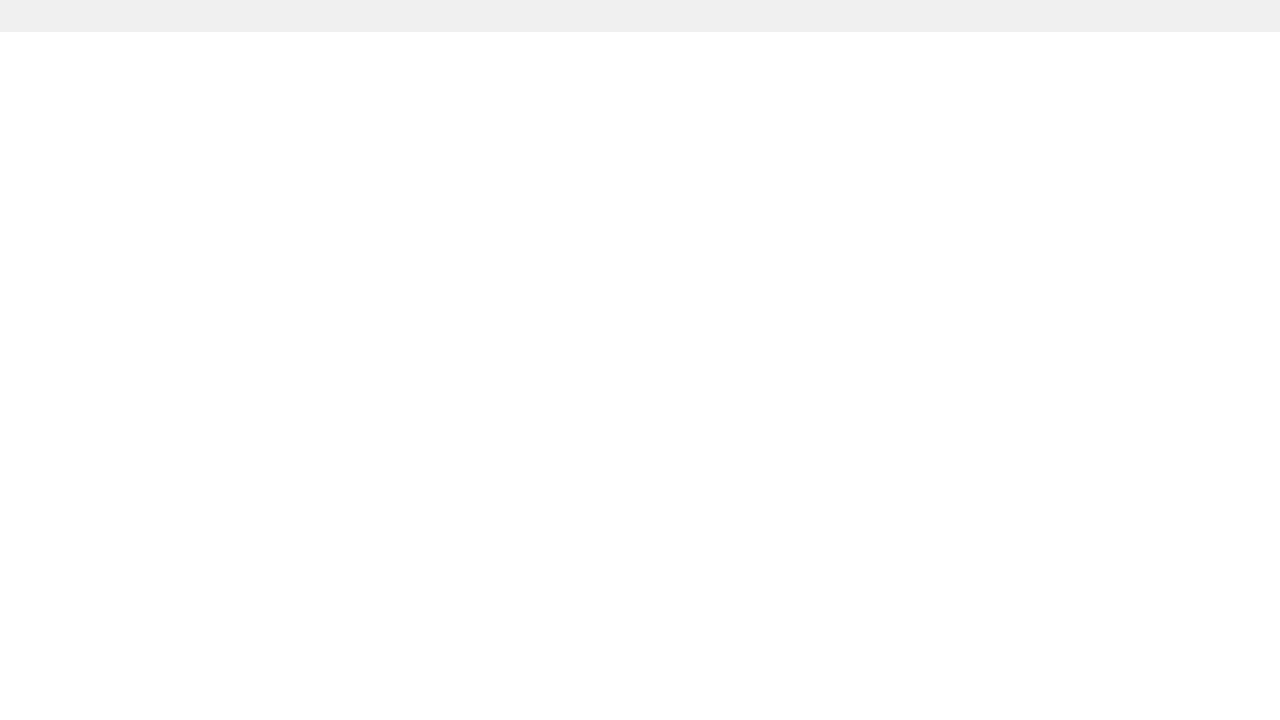
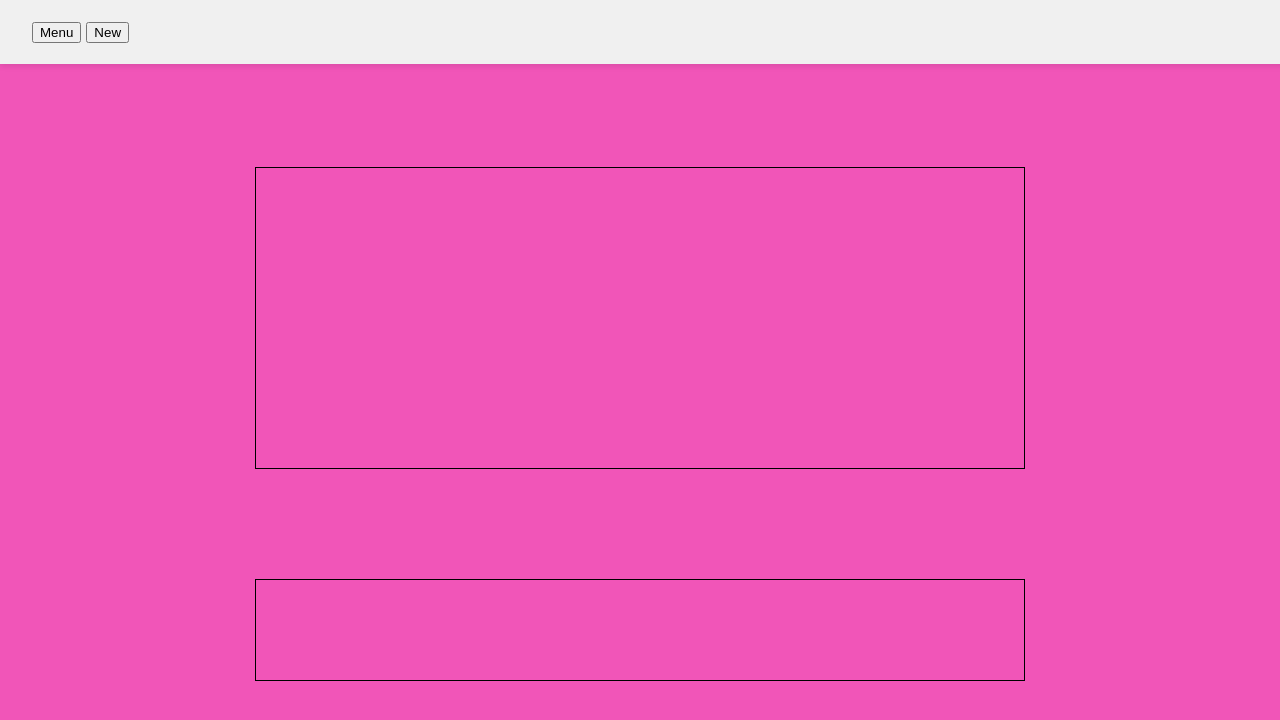
Before and after one commit to siberian-devsky/dnd-mini, a website: page client/index.html in a window 1280 px wide. Drawn offline with Linux system fonts and the light colour scheme.

Commit message:
add basic ui skeleton

```diff
--- a/client/index.html
+++ b/client/index.html
@@ -3,20 +3,18 @@
 <head>
   <meta charset="UTF-8">
   <meta name="viewport" content="width=device-width, initial-scale=1.0">
+  <link rel="stylesheet" href="style.css">
   <title>KILL DICE</title>
-  <style>
-    body { font-family: Arial, sans-serif; margin: 0; padding: 0; }
-    header { background-color: #f0f0f0; padding: 1rem; text-align: center; }
-    main { padding: 2rem; }
-  </style>
 </head>
 <body>
-  <header>
-    <div></div>
-  </header>
-
+  <nav>
+    <button>Menu</button>
+    <button>New</button>
+  </nav>
   <main>
-    <section id="content">
+    <section id="gameField">
+    </section>
+    <section id="scoreBoard">
     </section>
   </main>
 </body>
--- a/client/style.css
+++ b/client/style.css
@@ -1,16 +1,47 @@
-body {
+body, html {
     display: flex;
     flex-direction: column;
     align-items: center;
-    justify-content: center;
+    justify-content: space-evenly;
     width: 100vw;
     height: 100vh;
     overflow: hidden;
-    background: rgb(97, 130, 130);
+    background: rgb(241, 85, 184);
 }
 
-#content {
-    width: 50%;
-    height: 30%;
+main {
+    display: flex;
+    flex-direction: column;
+    align-items: center;
+    justify-content: space-evenly;
+    height: calc(100vh - 3rem);
+    padding-top: 3rem;
+}
+
+nav {
+    position: fixed;
+    top: 0;
+    left: 0;
+    width: 100%;
+    display: flex;
+    justify-content: start;
+    gap: 5px;
+    align-items: center;
+    background-color: #f0f0f0;
+    padding: 1rem 2rem;
+    min-height: 2rem;
+    z-index: 1000;
+    box-shadow: 0 2px 6px rgba(0,0,0,0.1);
+}
+
+#gameField {
+    width: 60vw;
+    height: 300px;
     border: 1px black solid;
 }
+
+#scoreBoard {
+    width: 60vw;
+    height: 100px;
+    border: 1px black solid;
+}
--- a/package.json
+++ b/package.json
@@ -2,10 +2,11 @@
   "name": "dnd-mini",
   "version": "1.0.0",
   "description": "",
-  "main": "server/app.js",
+  "main": "client/app.js",
   "scripts": {
     "test": "echo \"Error: no test specified\" && exit 1",
-    "dev": "node server/app.js"
+    "server": "npx nodemon server/app.js",
+    "client": "npx serve client"
   },
   "keywords": [],
   "author": "",
@@ -20,6 +21,7 @@
   },
   "devDependencies": {
     "jest": "^30.2.0",
+    "nodemon": "^3.1.10",
     "prisma": "^6.16.3"
   }
 }
```
Also changed, not shown: 1 other file.
